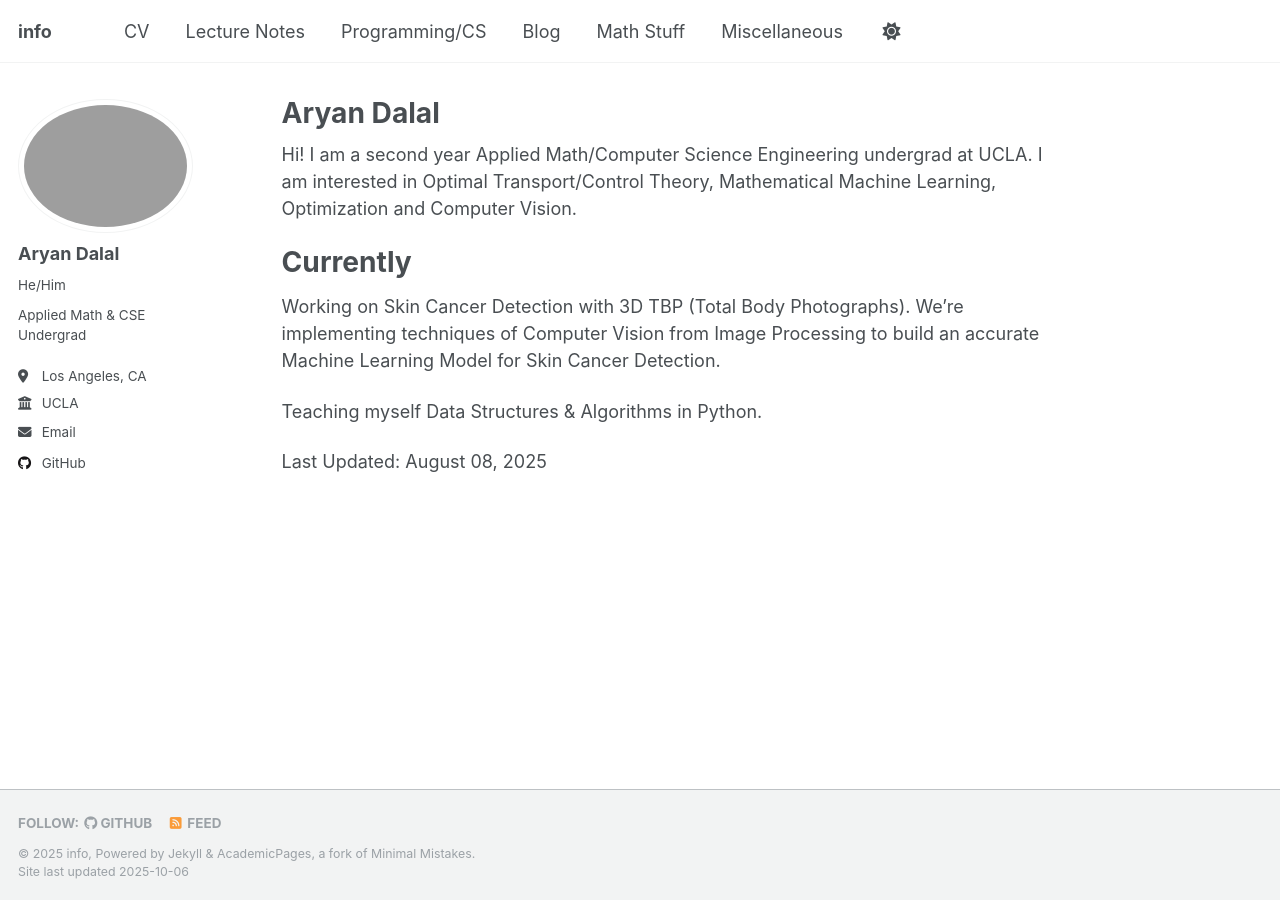
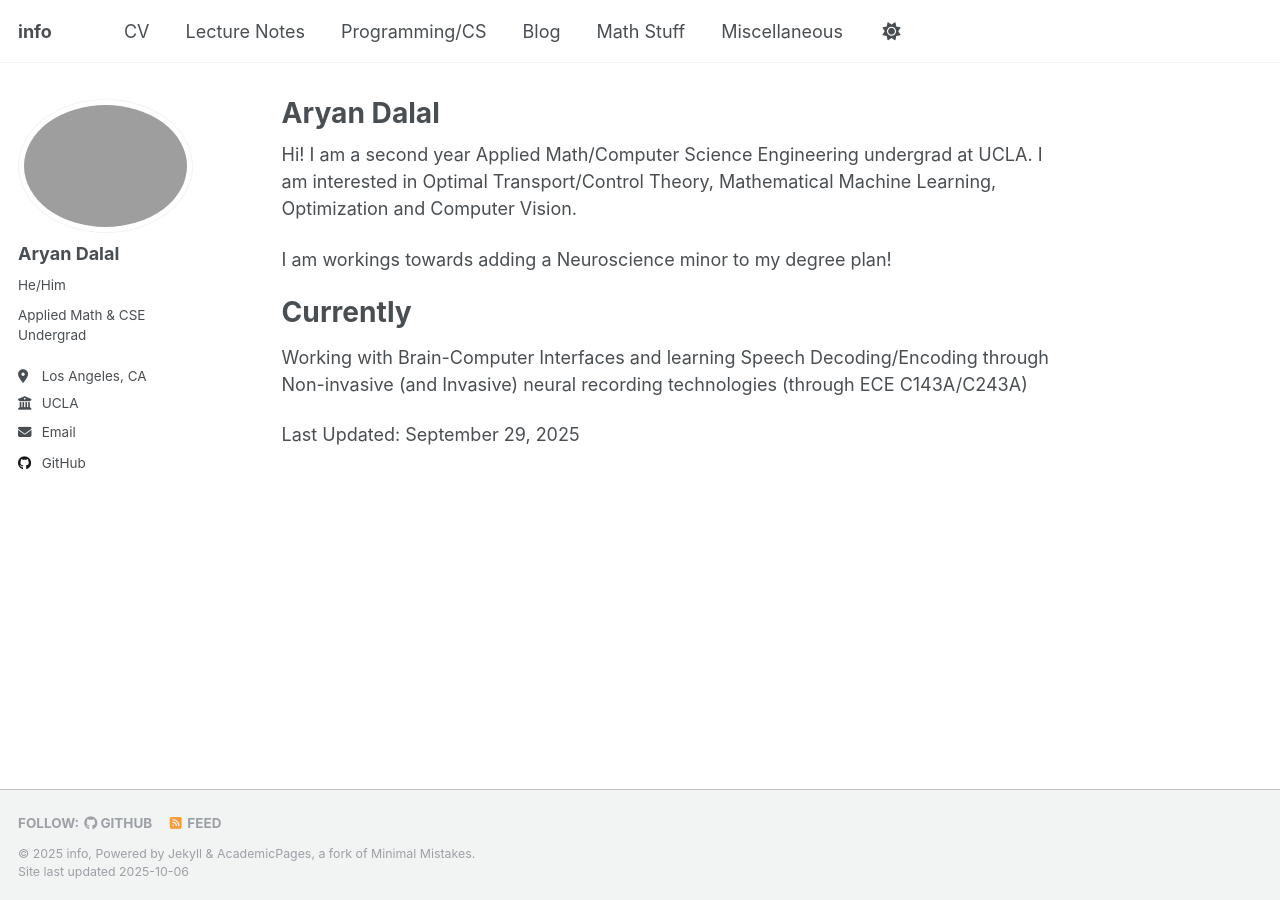
Before and after one commit to DalalAryan/DalalAryan.github.io, a Jekyll site: the page built from _pages/about.md, in a window 1280 px wide. Built offline with Jekyll 4.4.1, drawn with Linux system fonts in a browser that asks for light colours; a script that is not in the unit is left out.

Commit message:
Update about.md

```diff
--- a/_pages/about.md
+++ b/_pages/about.md
@@ -9,10 +9,10 @@ redirect_from:
 
 Hi! I am a second year Applied Math/Computer Science Engineering undergrad at UCLA. I am interested in Optimal Transport/Control Theory, Mathematical Machine Learning, Optimization and Computer Vision.
 
+I am workings towards adding a Neuroscience minor to my degree plan!
+
 Currently
 ======
-Working on Skin Cancer Detection with 3D TBP (Total Body Photographs). We're implementing techniques of Computer Vision from Image Processing to build an accurate Machine Learning Model for Skin Cancer Detection.
+Working with Brain-Computer Interfaces and learning Speech Decoding/Encoding through Non-invasive (and Invasive) neural recording technologies (through ECE C143A/C243A)
 
-Teaching myself Data Structures & Algorithms in Python.
-
-Last Updated: August 08, 2025
+Last Updated: September 29, 2025
```
